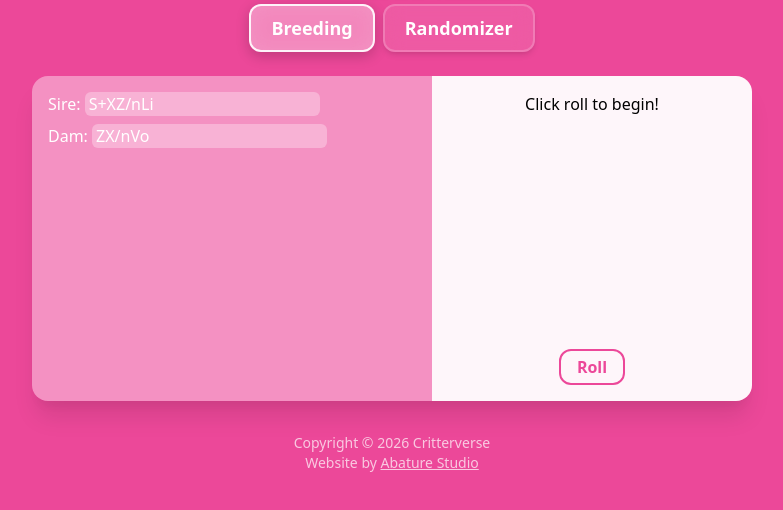
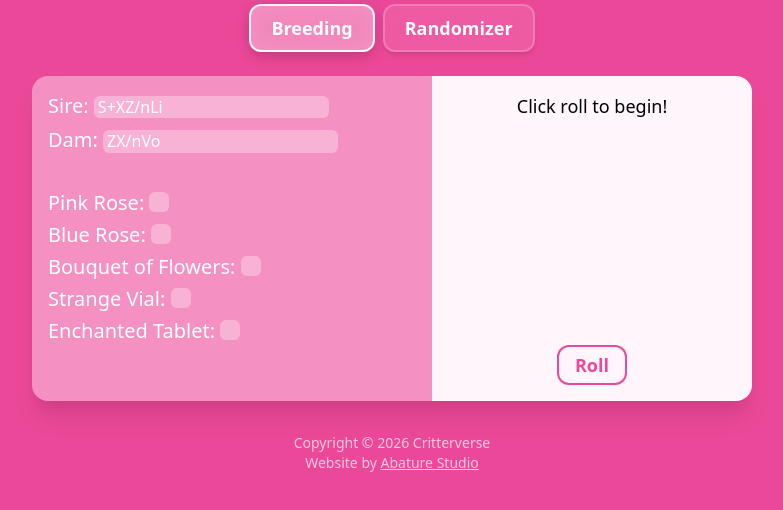
Before and after one commit to PSNapier/critterverse, a website: page index.html in a window 1280 px wide. Shown: the part 56-566 px from the top of the page, without its empty margins (248-1031 px from the left). Drawn offline with Linux system fonts and the light colour scheme.

Commit message:
feat: implementing items

```diff
--- a/index.html
+++ b/index.html
@@ -29,9 +29,9 @@
 
 		<div
 			id="card"
-			class="m-2 mx-auto mb-8 grid h-[325px] max-w-[720px] grid-cols-9 transition"
+			class="m-2 mx-auto mb-8 grid h-[325px] max-w-[720px] grid-cols-9 text-lg transition"
 		>
-			<div id="input" class="col-span-5"></div>
+			<div id="input" class="col-span-5 text-xl"></div>
 			<div id="output" class="col-span-4 flex flex-col gap-2">
 				<div id="output-content" class="text-center"></div>
 				<button id="roll-btn" class="roll-btn">Roll</button>
--- a/src/css/input.css
+++ b/src/css/input.css
@@ -194,6 +194,28 @@ input[type='text'] {
 	font-size: 1rem;
 }
 
+/* checkbox styling - match text input */
+input[type='checkbox'] {
+	@apply appearance-none;
+	background-color: rgba(255, 255, 255, 0.3);
+	border-radius: 0.375rem;
+	width: 1.25rem;
+	height: 1.25rem;
+	@apply mb-1 align-middle;
+	cursor: pointer;
+	position: relative;
+}
+input[type='checkbox']:checked::after {
+	content: 'X';
+	position: absolute;
+	top: 50%;
+	left: 50%;
+	transform: translate(-50%, -50%);
+	color: rgba(255, 255, 255, 0.9);
+	font-size: 0.875rem;
+	font-weight: bold;
+}
+
 .bg-selected-600 {
 	background-color: var(--selected-600);
 }
--- a/src/js/breeding/input.js
+++ b/src/js/breeding/input.js
@@ -1,8 +1,24 @@
 function renderRollerInput() {
 	document.getElementById('input').innerHTML =
-		`Sire: <input type="text" id="sire-geno"/><br>Dam: <input type="text" id="dam-geno" />`;
+		`Sire: <input type="text" id="sire-geno"/><br>Dam: <input type="text" id="dam-geno"/><br><br>`;
 	document.getElementById('sire-geno').value = 'S+XZ/nLi';
 	document.getElementById('dam-geno').value = 'ZX/nVo';
+	populateItems();
+}
+
+function populateItems() {
+	for (const item of dict.items) {
+		console.log(item);
+		const label = document.createElement('label');
+		const checkbox = document.createElement('input');
+		checkbox.type = 'checkbox';
+		const checkboxId = item.toLowerCase().replace(/\s+/g, '-');
+		checkbox.id = checkboxId;
+		label.appendChild(document.createTextNode(item + ': '));
+		label.appendChild(checkbox);
+		label.className = 'block mb-1';
+		document.getElementById('input').appendChild(label);
+	}
 }
 
 function updateBreedingOutput() {
--- a/src/js/dictionaries.js
+++ b/src/js/dictionaries.js
@@ -1,4 +1,11 @@
 const dict = {
+	items: [
+		'Pink Rose',
+		'Blue Rose',
+		'Bouquet of Flowers',
+		'Strange Vial',
+		'Enchanted Tablet',
+	],
 	species: [
 		'howler',
 		'runeterik',
```
Also changed, not shown: src/css/output.css.
